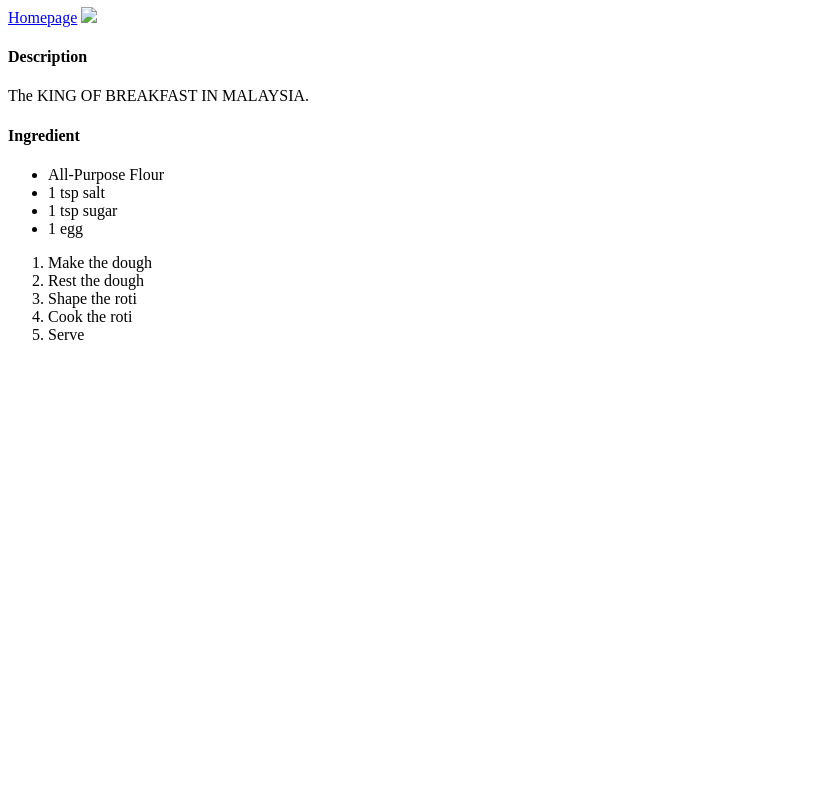
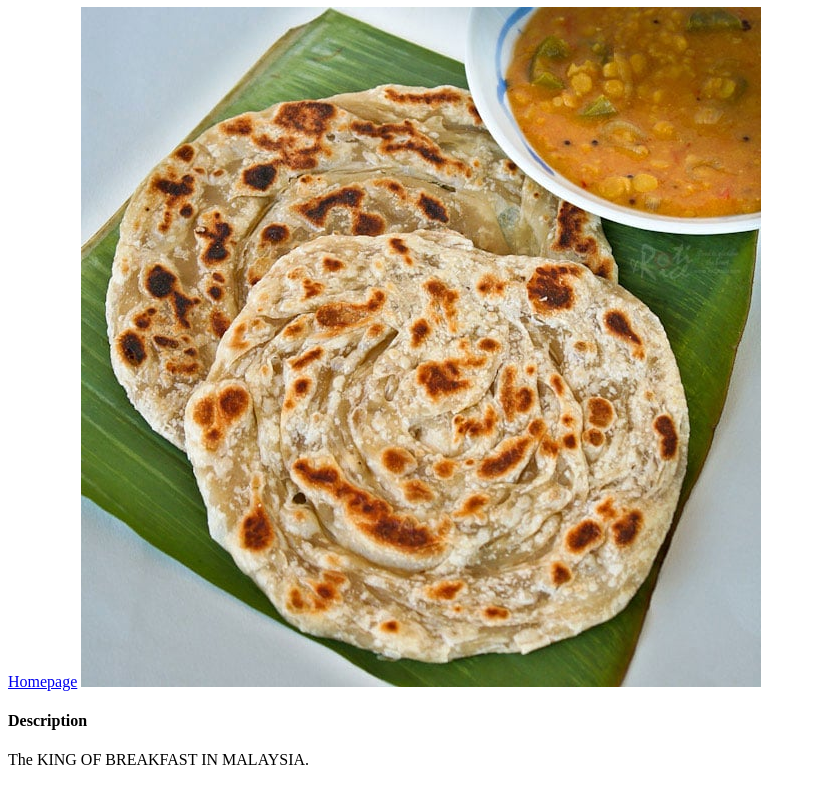
Before and after one commit to FahimAzh07/odin-recipe, a plain HTML site: page recipes/rotiCanai.html in a window 1280 px wide. Shown: the part 73-861 px from the top of the page, without its empty margins (0-816 px from the left). Before the commit the page ends 800 px from the top, so only its background shows below. Drawn offline with Linux system fonts and the light colour scheme.

Commit message:
noting personal

```diff
--- a/recipes/rotiCanai.html
+++ b/recipes/rotiCanai.html
@@ -8,7 +8,7 @@
 <body>
     <h1>Recipe Of Roti Canai (BREAKFAST KING)</h1>
     <a href="../index.html">Homepage</a>
-    <img src="resource/RotiCanai-1.jpg">
+    <img src="/images/RotiCanai-1.jpg">
 
     <h4>Description</h4>
     <p>The KING OF BREAKFAST IN MALAYSIA.</p>
```
Also changed, not shown: images/RotiCanai-1.jpg (renamed from resources/RotiCanai-1.jpg), images/nasi_lemak.jpeg (renamed from resources/nasi_lemak.jpeg).
